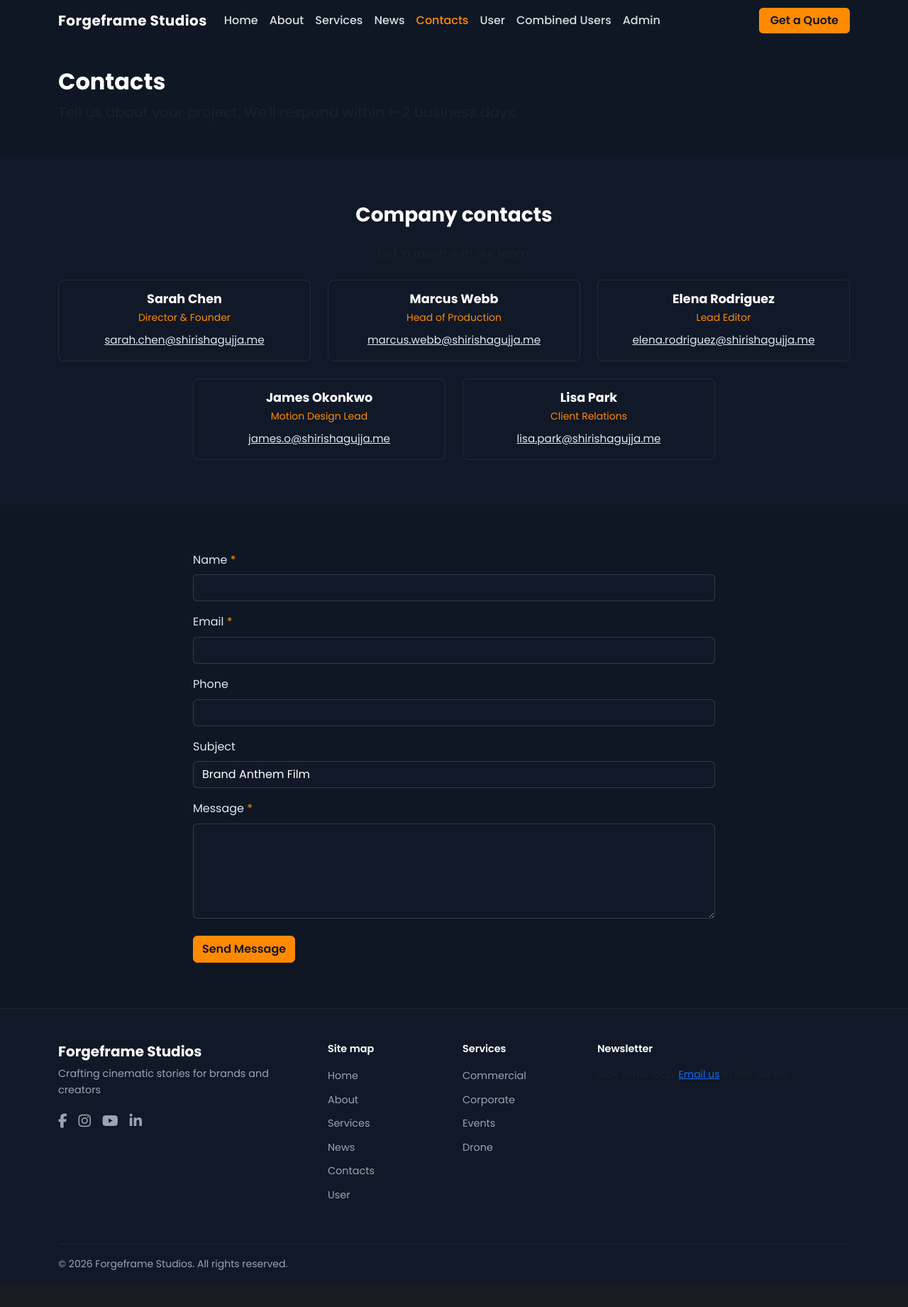
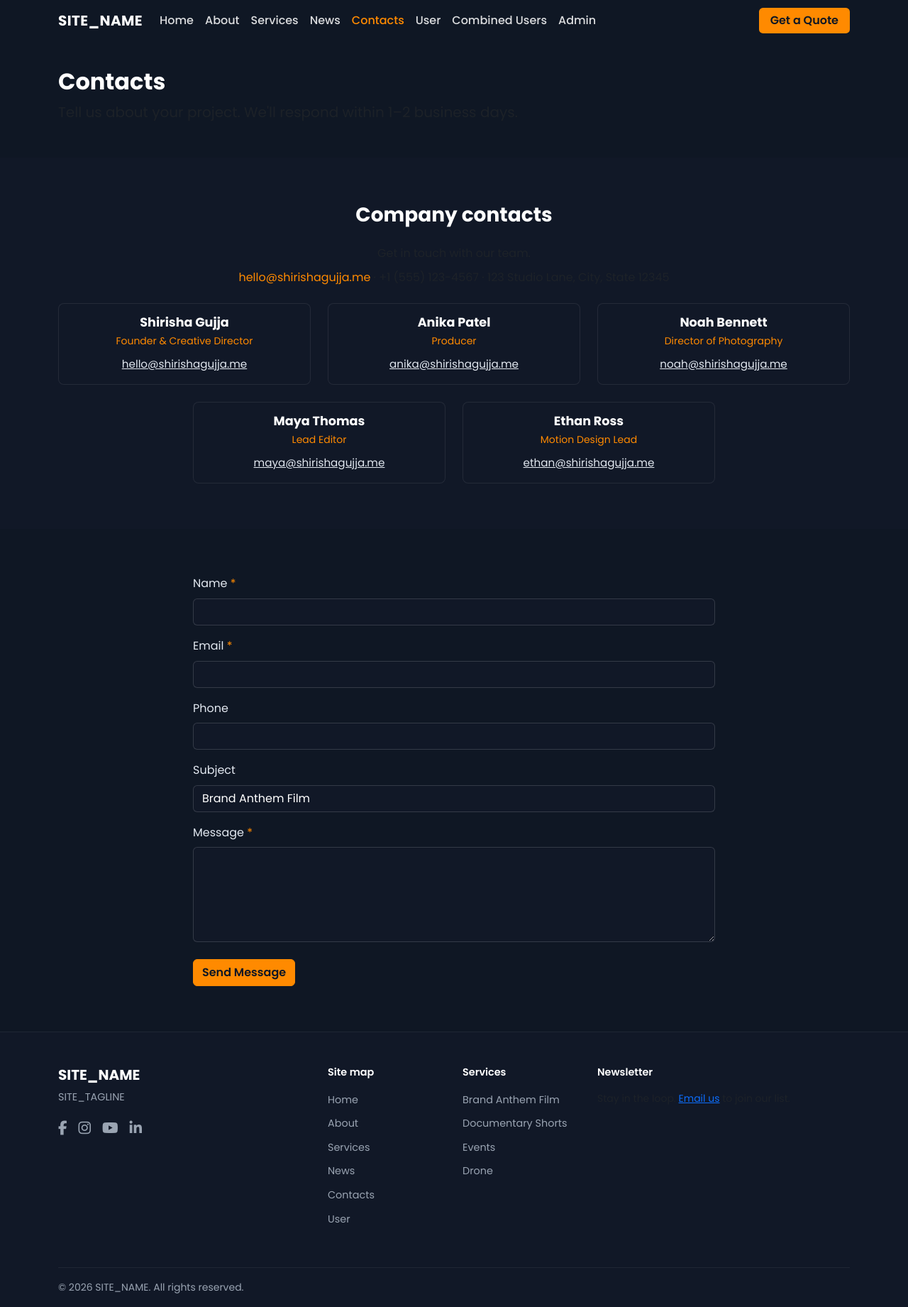
Before and after one commit to shirisha456/Forge-frame-studios, a PHP site: the page made by contact.php in a window 1280 px wide. Shown: the whole page at 71% size. Before the commit the page ends 1789 px from the top, so only its background shows below. Run offline with PHP 8.4, Linux system fonts and the light colour scheme; some libraries are stand-ins or nearby versions.

Commit message:
Update branding from "Forgeframe Studios" to "Forge Frame Studios" across multiple files and add new service offerings for Brand Anthem Film and Documentary Shorts.

```diff
--- a/contact.php
+++ b/contact.php
@@ -1,6 +1,6 @@
 <?php
 /**
- * Forgeframe Studios — Contact form
+ * Forge Frame Studios — Contact form
  * Server-side validation; appends CSV to /data/contacts.txt
  * Format: YYYY-MM-DD HH:MM:SS,Name,Email,Phone,Message (escaped),IP
  */
@@ -52,7 +52,7 @@
 
 $current_page = 'contact';
 $page_title = 'Contacts';
-$meta_description = 'Get in touch with Forgeframe Studios for a quote or project inquiry.';
+$meta_description = 'Get in touch with Forge Frame Studios for a quote or project inquiry.';
 require_once __DIR__ . '/includes/header.php';
 ?>
 
@@ -66,7 +66,12 @@
 <section class="section bg-charcoal-soft" aria-labelledby="company-contacts-heading">
     <div class="container">
         <h2 id="company-contacts-heading" class="section-title text-center">Company contacts</h2>
-        <p class="text-center text-muted mb-4">Get in touch with our team.</p>
+        <p class="text-center text-muted mb-2">Get in touch with our team.</p>
+        <p class="text-center text-muted mb-4">
+            <a href="mailto:<?php echo htmlspecialchars($company_contact_details['email']); ?>" class="text-amber text-decoration-none"><?php echo htmlspecialchars($company_contact_details['email']); ?></a>
+            · <?php echo htmlspecialchars($company_contact_details['phone']); ?>
+            · <?php echo htmlspecialchars($company_contact_details['address']); ?>
+        </p>
         <div class="row g-4 justify-content-center">
             <?php foreach (array_slice($company_contacts_people, 0, 5) as $person): ?>
             <div class="col-md-6 col-lg-4">
--- a/data/company-contacts.txt
+++ b/data/company-contacts.txt
@@ -1,4 +1,12 @@
-# Company contacts (format: key: value, one per line; keys: email, phone, address)
+# Company contacts for Forge Frame Studios
+# Studio info format: key: value (keys: email, phone, address)
 email: hello@shirishagujja.me
 phone: +1 (555) 123-4567
 address: 123 Studio Lane, City, State 12345
+
+# Team contacts format: Name | Role | Email
+Shirisha Gujja | Founder & Creative Director | hello@shirishagujja.me
+Anika Patel | Producer | anika@shirishagujja.me
+Noah Bennett | Director of Photography | noah@shirishagujja.me
+Maya Thomas | Lead Editor | maya@shirishagujja.me
+Ethan Ross | Motion Design Lead | ethan@shirishagujja.me
--- a/data/news.json
+++ b/data/news.json
@@ -1,7 +1,7 @@
 [
   {
     "id": 1,
-    "title": "Forgeframe Studios Launches New Cinematic Reel for 2025",
+    "title": "Forge Frame Studios Launches New Cinematic Reel for 2025",
     "date": "2025-02-15",
     "image": "news-reel-2025.jpg",
     "content": "We're excited to share our latest studio reel, showcasing a year of commercial, corporate, and documentary work. The reel highlights our range—from high-energy product spots to intimate documentary storytelling—and underscores our commitment to craft and collaboration.\n\nEvery project in the reel was produced in-house, from concept through color and sound. We're grateful to the brands and creators who trusted us with their stories and look forward to what's next.",
--- a/includes/config.php
+++ b/includes/config.php
@@ -1,6 +1,6 @@
 <?php
 /**
- * Forgeframe Studios — Site configuration
+ * Forge Frame Studios — Site configuration
  * Change brand, domain, and paths here for deployment.
  */
 
@@ -10,8 +10,8 @@
 }
 
 // Brand & domain (update for production: shirishagujja.me)
-define('SITE_NAME', 'Forgeframe Studios');
-define('SITE_TAGLINE', 'Crafting cinematic stories for brands and creators');
+define('SITE_NAME', 'Forge Frame Studios');
+define('SITE_TAGLINE', 'Media and design studio for cinematic brand films and documentary storytelling');
 define('SITE_DOMAIN', 'shirishagujja.me');
 define('SITE_URL', 'https://' . SITE_DOMAIN);
 define('BASE_PATH', dirname(__DIR__));
@@ -41,6 +41,8 @@
     'news-reel-2025' => 13,
     'news-color-grading' => 14,
     'news-event-bts' => 15,
+    'brand-anthem-film' => [46, 47, 48],
+    'documentary-shorts' => [49, 50, 51],
     'commercial-ads' => [16, 17, 18],
     'corporate-videos' => [19, 20, 21],
     'product-videos' => [22, 23, 24],
@@ -95,13 +97,29 @@
     return get_picsum_url(2, $width, $height);
 }
 
-// Company contacts: 5 people (name, role, email) from data/company-contacts.txt. Format per line: "Name | Role | Email"
+// Company contacts from data/company-contacts.txt.
+// Supports:
+// - key/value lines for studio details: "email: value", "phone: value", "address: value"
+// - team rows: "Name | Role | Email"
+$company_contact_details = [
+    'email' => 'hello@' . SITE_DOMAIN,
+    'phone' => '+1 (555) 123-4567',
+    'address' => '123 Studio Lane, City, State 12345',
+];
 $company_contacts_people = [];
 if (file_exists(COMPANY_CONTACTS_FILE) && is_readable(COMPANY_CONTACTS_FILE)) {
     $lines = file(COMPANY_CONTACTS_FILE, FILE_IGNORE_NEW_LINES | FILE_SKIP_EMPTY_LINES);
     foreach ($lines as $line) {
         $line = trim($line);
         if ($line === '' || strpos($line, '#') === 0) continue;
+        if (strpos($line, ':') !== false && strpos($line, '|') === false) {
+            [$key, $value] = array_map('trim', explode(':', $line, 2));
+            $key = strtolower($key);
+            if (isset($company_contact_details[$key]) && $value !== '') {
+                $company_contact_details[$key] = $value;
+            }
+            continue;
+        }
         $parts = array_map('trim', explode('|', $line, 3));
         if (count($parts) >= 3) {
             $company_contacts_people[] = ['name' => $parts[0], 'role' => $parts[1], 'email' => $parts[2]];
--- a/includes/footer.php
+++ b/includes/footer.php
@@ -26,8 +26,8 @@
                 <div class="col-6 col-lg-2">
                     <h4 class="footer-heading">Services</h4>
                     <ul class="footer-links">
-                        <li><a href="/product.php?slug=commercial-ads">Commercial</a></li>
-                        <li><a href="/product.php?slug=corporate-videos">Corporate</a></li>
+                        <li><a href="/product.php?slug=brand-anthem-film">Brand Anthem Film</a></li>
+                        <li><a href="/product.php?slug=documentary-shorts">Documentary Shorts</a></li>
                         <li><a href="/product.php?slug=event-videography">Events</a></li>
                         <li><a href="/product.php?slug=drone-videography">Drone</a></li>
                     </ul>
--- a/index.php
+++ b/index.php
@@ -1,6 +1,6 @@
 <?php
 /**
- * Forgeframe Studios — Home
+ * Forge Frame Studios — Home
  * Hero, pitch, featured services, CTA.
  */
 define('FORGEFRAME', true);
@@ -40,7 +40,7 @@
 <!-- Pitch -->
 <section class="section pitch-section" aria-labelledby="pitch-heading">
     <div class="container">
-        <h2 id="pitch-heading" class="section-title">Why Forgeframe</h2>
+        <h2 id="pitch-heading" class="section-title">Why Forge Frame Studios</h2>
         <p class="pitch-lead text-center mx-auto">We combine cinematic craft with clear process. Every project gets a dedicated team, transparent timelines, and a final product built for your audience—whether that's a 15-second ad or a feature-length documentary.</p>
     </div>
 </section>
--- a/news.php
+++ b/news.php
@@ -1,12 +1,12 @@
 <?php
 /**
- * Forgeframe Studios — News listing (3 sample posts)
+ * Forge Frame Studios — News listing (3 sample posts)
  */
 define('FORGEFRAME', true);
 require_once __DIR__ . '/includes/config.php';
 $current_page = 'news';
 $page_title = 'News';
-$meta_description = 'Latest news and updates from Forgeframe Studios.';
+$meta_description = 'Latest news and updates from Forge Frame Studios.';
 require_once __DIR__ . '/includes/header.php';
 
 $news_json = file_get_contents(NEWS_FILE);
--- a/products.php
+++ b/products.php
@@ -1,13 +1,13 @@
 <?php
 /**
- * Forgeframe Studios — Services listing
+ * Forge Frame Studios — Services listing
  * Grid of 10 products; Recently Viewed & Top 5 Most Visited are rendered client-side via cookies.js
  */
 define('FORGEFRAME', true);
 require_once __DIR__ . '/includes/config.php';
 $current_page = 'products';
 $page_title = 'Our Services';
-$meta_description = 'Explore our video production services: commercial, corporate, product videos, YouTube, post-production, color grading, motion graphics, explainers, events, and drone.';
+$meta_description = 'Explore Forge Frame Studios services including Brand Anthem Film, Documentary Shorts, and full-service media production.';
 require_once __DIR__ . '/includes/header.php';
 
 $products_json = file_get_contents(PRODUCTS_FILE);
--- a/user-create.php
+++ b/user-create.php
@@ -5,7 +5,7 @@
 
 $current_page = 'users';
 $page_title = 'Create User';
-$meta_description = 'Create a new user record for Forgeframe Studios.';
+$meta_description = 'Create a new user record for Forge Frame Studios.';
 
 $form_data = [
     'first_name' => '',
@@ -91,7 +91,7 @@
             </ol>
         </nav>
         <h1 class="page-title">Create User</h1>
-        <p class="lead text-muted">Add a new user profile to the Forgeframe Studios contact database.</p>
+        <p class="lead text-muted">Add a new user profile to the Forge Frame Studios contact database.</p>
     </div>
 </section>
 
--- a/user-search.php
+++ b/user-search.php
@@ -5,7 +5,7 @@
 
 $current_page = 'users';
 $page_title = 'Search Users';
-$meta_description = 'Search Forgeframe Studios users by name, email, or phone.';
+$meta_description = 'Search Forge Frame Studios users by name, email, or phone.';
 
 $query = trim((string) ($_GET['q'] ?? ''));
 $results = [];
--- a/users.php
+++ b/users.php
@@ -5,7 +5,7 @@
 
 $current_page = 'users';
 $page_title = 'User Section';
-$meta_description = 'Manage users in Forgeframe Studios: create new user records and search existing contacts.';
+$meta_description = 'Manage users in Forge Frame Studios: create new user records and search existing contacts.';
 
 $pdo = forgeframe_get_pdo();
 $db_error = forgeframe_get_db_error();
```
Also changed, not shown: about.php (+6 -6 lines), data/products.json (+38 -0 lines).
